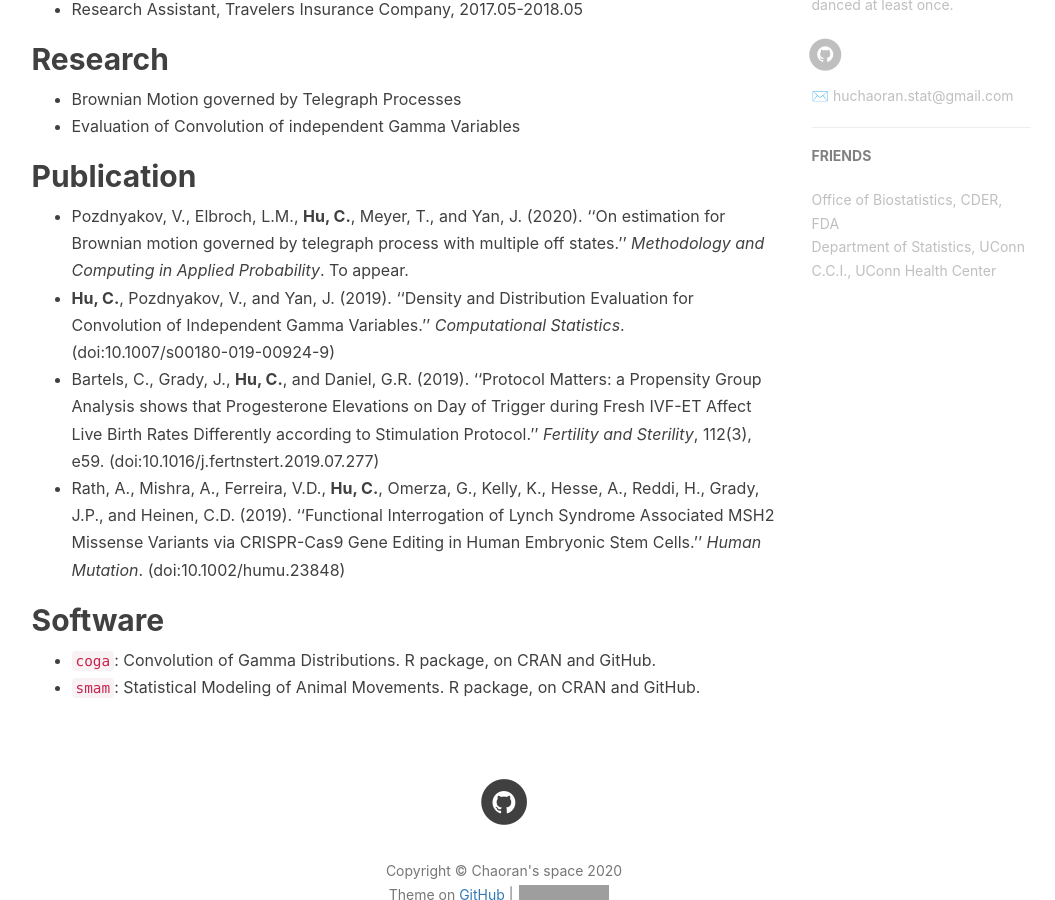
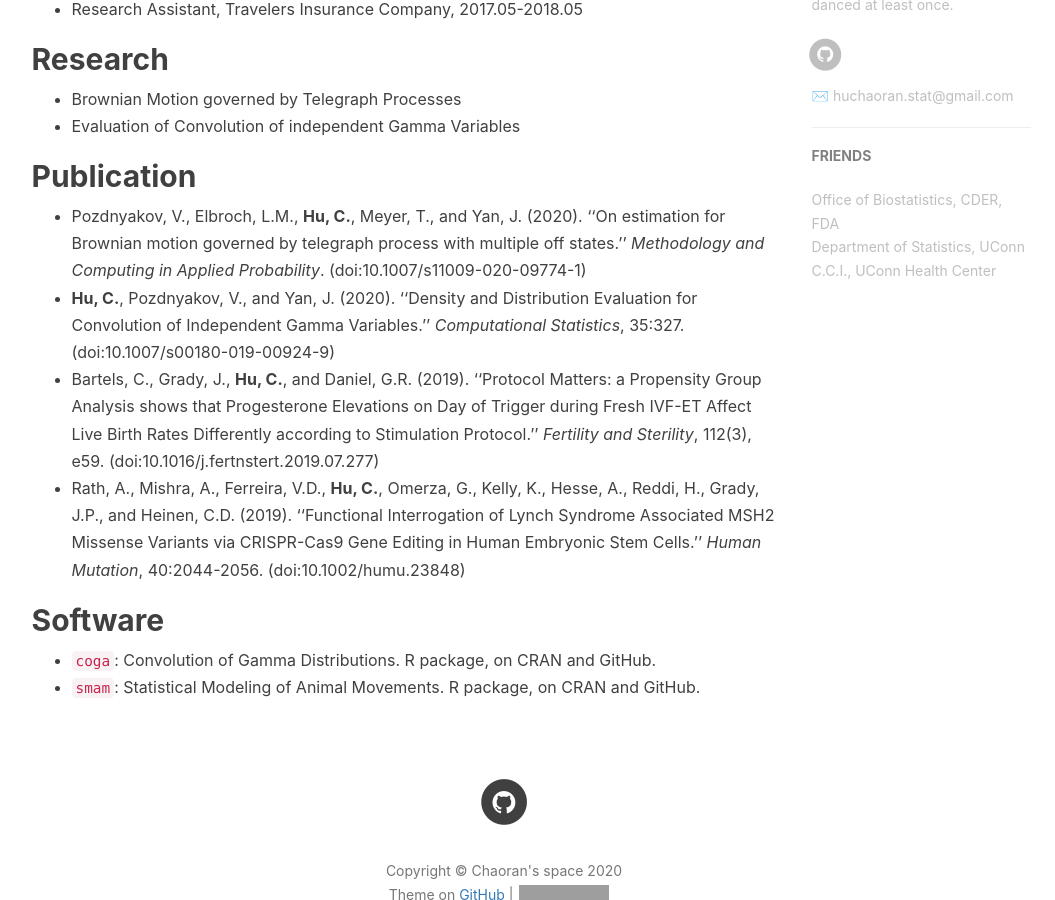
Before and after one commit to ChaoranHu/ChaoranHu.github.io, a Jekyll site: the page built from blogCV.md, in a window 1280 px wide and 900 px high, scrolled down 766 px. Shown: the whole window, without its empty margins (136-1191 px from the left). Built offline with Jekyll 4.4.1, drawn with Linux system fonts in a browser that asks for light colours; nearby versions of some CDN libraries; our own code applies the rules of GitHub Pages for plain Markdown files; comment, search, counter and statistics services are not loaded; grey boxes are pictures that could not be loaded.

Commit message:
Update blogCV.md

```diff
--- a/blogCV.md
+++ b/blogCV.md
@@ -19,10 +19,10 @@ title: Curriculum Vitae
 * Evaluation of Convolution of independent Gamma Variables
 
 ## Publication
-* Pozdnyakov, V., Elbroch, L.M., **Hu, C.**, Meyer, T., and Yan, J. (2020). ''On estimation for Brownian motion governed by telegraph process with multiple off states.'' *Methodology and Computing in Applied Probability*. To appear.
-* **Hu, C.**, Pozdnyakov, V., and Yan, J. (2019). ''Density and Distribution Evaluation for Convolution of Independent Gamma Variables.'' *Computational Statistics*. (doi:10.1007/s00180-019-00924-9)
+* Pozdnyakov, V., Elbroch, L.M., **Hu, C.**, Meyer, T., and Yan, J. (2020). ''On estimation for Brownian motion governed by telegraph process with multiple off states.'' *Methodology and Computing in Applied Probability*. (doi:10.1007/s11009-020-09774-1)
+* **Hu, C.**, Pozdnyakov, V., and Yan, J. (2020). ''Density and Distribution Evaluation for Convolution of Independent Gamma Variables.'' *Computational Statistics*, 35:327. (doi:10.1007/s00180-019-00924-9)
 * Bartels, C., Grady, J., **Hu, C.**, and Daniel, G.R. (2019). ''Protocol Matters: a Propensity Group Analysis shows that Progesterone Elevations on Day of Trigger during Fresh IVF-ET Affect Live Birth Rates Differently according to Stimulation Protocol.'' *Fertility and Sterility*, 112(3), e59. (doi:10.1016/j.fertnstert.2019.07.277)
-* Rath, A., Mishra, A., Ferreira, V.D., **Hu, C.**, Omerza, G., Kelly, K., Hesse, A., Reddi, H., Grady, J.P., and Heinen, C.D. (2019). ''Functional Interrogation of Lynch Syndrome Associated MSH2 Missense Variants via CRISPR-Cas9 Gene Editing in Human Embryonic Stem Cells.'' *Human Mutation*. (doi:10.1002/humu.23848)
+* Rath, A., Mishra, A., Ferreira, V.D., **Hu, C.**, Omerza, G., Kelly, K., Hesse, A., Reddi, H., Grady, J.P., and Heinen, C.D. (2019). ''Functional Interrogation of Lynch Syndrome Associated MSH2 Missense Variants via CRISPR-Cas9 Gene Editing in Human Embryonic Stem Cells.'' *Human Mutation*, 40:2044-2056. (doi:10.1002/humu.23848)
 
 ## Software
 * `coga`: Convolution of Gamma Distributions. R package, on CRAN and GitHub.
```
